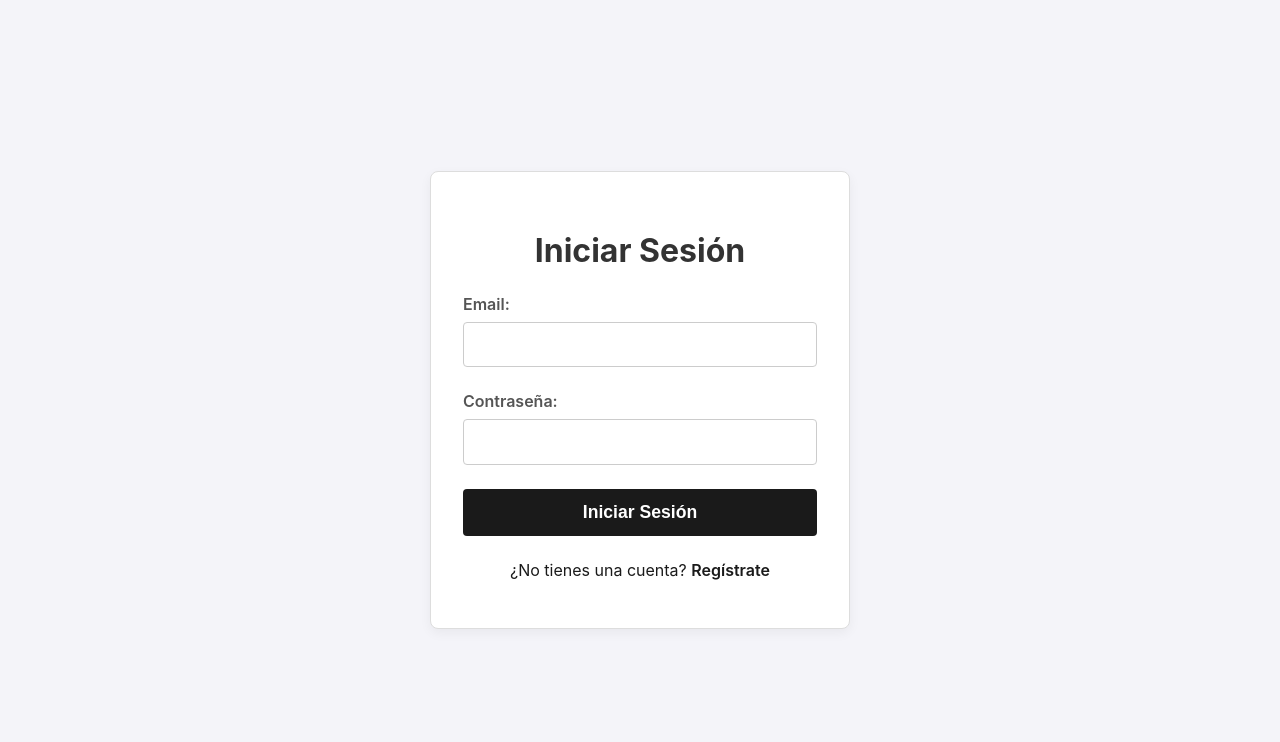
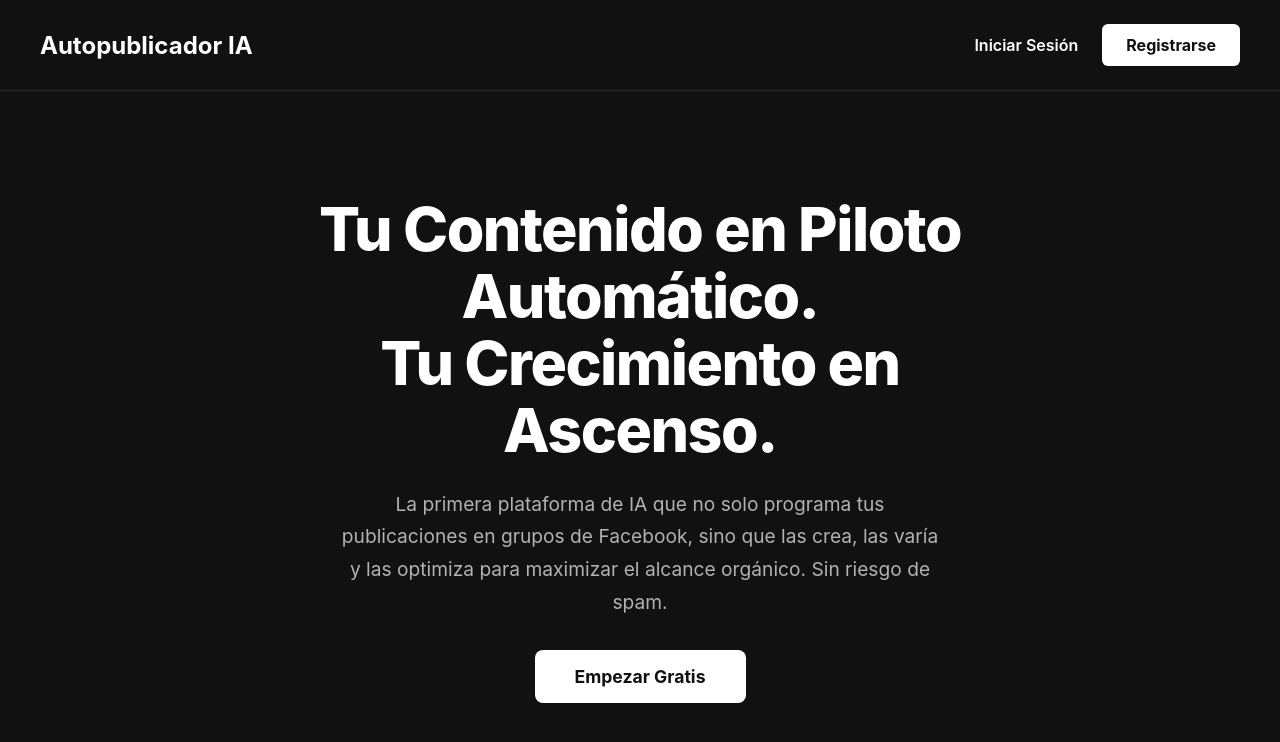
Before and after one commit to lautaromclaren/autopublicador-IA, a React (Vite) app in the folder frontend/: page / in a window 1280 px wide. Before the commit this address led to /login. Shown: the top 742 px of the page. Built offline with nearby package versions, Linux system fonts and the light colour scheme.

Commit message:
refactor(app): estabilizar arquitectura de enrutamiento y layout

```diff
--- a/frontend/src/App.jsx
+++ b/frontend/src/App.jsx
@@ -1,5 +1,6 @@
 // src/App.jsx
 
+import { useState } from 'react';
 import Header from './components/Header.jsx';
 import GeneratorForm from './components/GeneratorForm.jsx';
 import TargetGroups from './components/TargetGroups.jsx';
@@ -8,21 +9,21 @@ import './App.css';
 
 function App() {
   const { user } = useAuth();
+  const [selectedSet, setSelectedSet] = useState(null);
 
   return (
     <div>
       <Header />
-
       <main className="main-container">
         <h1>Bienvenido al Panel, {user ? user.email : 'Usuario'}!</h1>
         <p>Desde aquí podrás gestionar y automatizar todo tu contenido.</p>
 
         <div className="dashboard-layout" style={{ marginTop: '2rem' }}>
           <div className="generator-column">
-            <GeneratorForm />
+            <GeneratorForm selectedSet={selectedSet} />
           </div>
           <div className="groups-column">
-            <TargetGroups />
+            <TargetGroups onSetSelect={setSelectedSet} />
           </div>
         </div>
       </main>
--- a/frontend/src/components/Header.jsx
+++ b/frontend/src/components/Header.jsx
@@ -1,8 +1,8 @@
-// src/components/Header.jsx
+// src/components/Header.jsx - VERSIÓN FINAL Y SIMPLIFICADA
 
 import { Link, useNavigate } from 'react-router-dom';
 import { useAuth } from '../context/AuthContext';
-import './Header.css'; // Importamos el CSS
+import './Header.css';
 
 function Header() {
   const { isAuthenticated, logout, user } = useAuth();
@@ -10,13 +10,14 @@ function Header() {
 
   const handleLogout = () => {
     logout();
-    navigate('/login');
+    navigate('/login'); // Al cerrar sesión, siempre vamos al login
   };
 
   return (
     <header className="header">
       <div className="header-title">
-        <Link to="/">
+        {/* El logo SIEMPRE apunta al Dashboard si estás logueado. */}
+        <Link to="/dashboard">
           <h2>Autopublicador IA</h2>
         </Link>
       </div>
@@ -25,15 +26,17 @@ function Header() {
         {isAuthenticated ? (
           <>
             {user && <span>Hola, {user.email}</span>}
-            <Link to="/">Dashboard</Link>
+            <Link to="/dashboard">Dashboard</Link>
             <Link to="/history">Historial</Link>
-            <Link to="/connections">Conexiones</Link> {/* <-- ¡ENLACE AÑADIDO! */}
+            <Link to="/connections">Conexiones</Link>
             <button onClick={handleLogout}>
               Cerrar Sesión
             </button>
           </>
         ) : (
           <>
+            {/* ESTA PARTE NUNCA DEBERÍA MOSTRARSE SI EL HEADER SOLO ESTÁ EN LAS RUTAS PROTEGIDAS,
+                PERO LO DEJAMOS POR SEGURIDAD Y PARA LA LANDING PAGE SI DECIDIMOS CAMBIAR DE NUEVO. */}
             <Link to="/login">Iniciar Sesión</Link>
             <Link to="/register">Registrarse</Link>
           </>
--- a/frontend/src/main.jsx
+++ b/frontend/src/main.jsx
@@ -1,42 +1,33 @@
-// src/main.jsx - VERSIÓN FINAL CON CONEXIONES
-
 import React from 'react';
 import ReactDOM from 'react-dom/client';
-import { createBrowserRouter, RouterProvider } from 'react-router-dom';
-
+import { BrowserRouter, Routes, Route } from 'react-router-dom';
 import { AuthProvider } from './context/AuthContext.jsx';
 import ProtectedRoute from './routes/ProtectedRoute.jsx';
-
 import App from './App.jsx';
 import LoginPage from './pages/LoginPage.jsx';
 import RegisterPage from './pages/RegisterPage.jsx';
 import HistoryPage from './pages/HistoryPage.jsx';
-import ConnectionsPage from './pages/ConnectionsPage.jsx'; // <-- 1. IMPORTAMOS LA NUEVA PÁGINA
-
-const router = createBrowserRouter([
-  {
-    path: "/",
-    element: <ProtectedRoute />,
-    children: [
-      { path: "/", element: <App /> },
-      { path: "/history", element: <HistoryPage /> },
-      { path: "/connections", element: <ConnectionsPage /> } // <-- 2. AÑADIMOS LA NUEVA RUTA PROTEGIDA
-    ]
-  },
-  {
-    path: "/login",
-    element: <LoginPage />,
-  },
-  {
-    path: "/register",
-    element: <RegisterPage />,
-  },
-]);
+import ConnectionsPage from './pages/ConnectionsPage.jsx';
+import LandingPage from './pages/LandingPage.jsx';
 
 ReactDOM.createRoot(document.getElementById('root')).render(
   <React.StrictMode>
-    <AuthProvider>
-      <RouterProvider router={router} />
-    </AuthProvider>
-  </React.StrictMode>,
-);
+    <BrowserRouter>
+      <AuthProvider>
+        <Routes>
+          {/* Rutas Públicas */}
+          <Route path="/" element={<LandingPage />} />
+          <Route path="/login" element={<LoginPage />} />
+          <Route path="/register" element={<RegisterPage />} />
+
+          {/* Rutas Protegidas */}
+          <Route element={<ProtectedRoute />}>
+            <Route path="/dashboard" element={<App />} />
+            <Route path="/history" element={<HistoryPage />} />
+            <Route path="/connections" element={<ConnectionsPage />} />
+          </Route>
+        </Routes>
+      </AuthProvider>
+    </BrowserRouter>
+  </React.StrictMode>
+)
--- a/frontend/src/pages/HistoryPage.jsx
+++ b/frontend/src/pages/HistoryPage.jsx
@@ -1,9 +1,9 @@
 // src/pages/HistoryPage.jsx
 
 import { useState, useEffect } from 'react';
+import Header from '../components/Header';
 import { apiClient } from '../context/AuthContext';
-import Header from '../components/Header';
-import '../App.css'; // Importamos los mismos estilos globales
+import '../App.css';
 
 function HistoryPage() {
   const [history, setHistory] = useState([]);
@@ -22,7 +22,6 @@ function HistoryPage() {
         setIsLoading(false);
       }
     };
-
     fetchHistory();
   }, []);
 
@@ -41,7 +40,7 @@ function HistoryPage() {
 
         <div style={{ marginTop: '2rem' }}>
           {history.map((item) => (
-            <div key={item._id} style={{ border: '1px solid #ccc', borderRadius: '8px', padding: '1.5rem', marginBottom: '1.5rem' }}>
+            <div key={item._id} style={{ border: '1px solid #ccc', borderRadius: '8px', padding: '1.5rem', marginBottom: '1.5rem', background: '#fff' }}>
               <p style={{ fontSize: '0.9rem', color: '#666' }}>
                 <strong>Fecha:</strong> {new Date(item.createdAt).toLocaleString()}
               </p>
--- /dev/null
+++ b/frontend/src/pages/LandingPage.css
@@ -0,0 +1,126 @@
+/* src/pages/LandingPage.css */
+
+.landing-page-container {
+  min-height: 100vh;
+  background: #111; /* Un negro más profundo */
+  color: #fff;
+  font-family: -apple-system, BlinkMacSystemFont, 'Segoe UI', Roboto, Helvetica, Arial, sans-serif;
+}
+
+.landing-header {
+  padding: 1.5rem 2rem;
+  border-bottom: 1px solid rgba(255, 255, 255, 0.1);
+}
+
+.landing-header-content {
+  max-width: 1200px;
+  margin: 0 auto;
+  display: flex;
+  justify-content: space-between;
+  align-items: center;
+}
+
+.landing-logo h2 {
+  margin: 0;
+  font-size: 1.5rem;
+}
+
+.landing-nav {
+  display: flex;
+  align-items: center;
+  gap: 1.5rem;
+}
+
+.nav-link {
+  color: #fff;
+  text-decoration: none;
+  font-weight: 600;
+  transition: color 0.2s ease;
+}
+
+.nav-link:hover {
+  color: #aaa;
+}
+
+.nav-button {
+  background-color: #fff;
+  color: #111;
+  padding: 0.7rem 1.5rem;
+  border-radius: 6px;
+  text-decoration: none;
+  font-weight: 700;
+  transition: all 0.2s ease;
+}
+
+.nav-button:hover {
+  background-color: #eee;
+  transform: translateY(-2px);
+}
+
+.hero-section {
+  display: flex;
+  align-items: center;
+  justify-content: center;
+  text-align: center;
+  padding: 4rem 2rem;
+}
+
+.hero-content {
+  max-width: 750px;
+}
+
+.hero-title {
+  font-size: 3.8rem;
+  font-weight: 800;
+  line-height: 1.1;
+  margin-bottom: 1.5rem;
+  letter-spacing: -1.5px;
+}
+
+.hero-subtitle {
+  font-size: 1.2rem;
+  max-width: 600px;
+  margin: 0 auto 3rem auto;
+  color: #b2b2b2;
+  line-height: 1.7;
+}
+
+.hero-cta .cta-button.primary {
+  background-color: #fff;
+  color: #111;
+  padding: 1rem 2.5rem;
+  border-radius: 8px;
+  font-size: 1.1rem;
+  font-weight: 700;
+  text-decoration: none;
+  transition: all 0.2s ease;
+}
+
+.hero-cta .cta-button.primary:hover {
+  background-color: #eee;
+  transform: translateY(-3px);
+  box-shadow: 0 10px 20px rgba(0,0,0,0.1);
+}
+
+
+/* Responsive Design */
+@media (max-width: 768px) {
+  .landing-header {
+    padding: 1rem;
+  }
+  .landing-nav {
+    gap: 1rem;
+  }
+  .nav-button {
+    padding: 0.5rem 1rem;
+  }
+  .hero-section {
+    padding: 2rem 1rem;
+  }
+  .hero-title {
+    font-size: 2.5rem;
+  }
+  .hero-subtitle {
+    font-size: 1rem;
+  }
+}
--- /dev/null
+++ b/frontend/src/pages/LandingPage.jsx
@@ -0,0 +1,46 @@
+// src/pages/LandingPage.jsx
+
+import { Link } from 'react-router-dom';
+import './LandingPage.css';
+
+// Componente Header específico para la Landing Page
+const LandingHeader = () => (
+  <header className="landing-header">
+    <div className="landing-header-content">
+      <div className="landing-logo">
+        <h2>Autopublicador IA</h2>
+      </div>
+      <nav className="landing-nav">
+        <Link to="/login" className="nav-link">Iniciar Sesión</Link>
+        <Link to="/register" className="nav-button">Registrarse</Link>
+      </nav>
+    </div>
+  </header>
+);
+
+function LandingPage() {
+  return (
+    <div className="landing-page-container">
+      <LandingHeader />
+      <main className="hero-section">
+        <div className="hero-content">
+          <h1 className="hero-title">
+            Tu Contenido en Piloto Automático.
+            <br />
+            Tu Crecimiento en Ascenso.
+          </h1>
+          <p className="hero-subtitle">
+            La primera plataforma de IA que no solo programa tus publicaciones en grupos de Facebook, sino que las crea, las varía y las optimiza para maximizar el alcance orgánico. Sin riesgo de spam.
+          </p>
+          <div className="hero-cta">
+            <Link to="/register" className="cta-button primary">
+              Empezar Gratis
+            </Link>
+          </div>
+        </div>
+      </main>
+    </div>
+  );
+}
+
+export default LandingPage;
--- a/frontend/src/pages/LoginPage.jsx
+++ b/frontend/src/pages/LoginPage.jsx
@@ -1,9 +1,7 @@
-// src/pages/LoginPage.jsx
-
  import { useState } from 'react';
     import { useNavigate, Link } from 'react-router-dom';
     import { useAuth } from '../context/AuthContext';
-import './AuthPages.css'; // <-- 1. IMPORTAMOS NUESTRO CSS
+    import './AuthPages.css';
 
     function LoginPage() {
       const [formData, setFormData] = useState({ email: '', password: '' });
@@ -20,47 +18,26 @@ function LoginPage() {
         setError('');
         try {
           await login(formData.email, formData.password);
-      navigate('/');
+          navigate('/dashboard', { replace: true });
         } catch (err) {
           setError(err.response?.data?.message || 'Error al iniciar sesión.');
-    } finally {
           setIsLoading(false);
         }
       };
 
       return (
-    // 2. APLICAMOS LAS NUEVAS CLASES CSS
         <div className="auth-container">
           <div className="auth-form-wrapper">
             <h2>Iniciar Sesión</h2>
             <form onSubmit={handleSubmit}>
-          <div className="form-group">
-            <label htmlFor="email">Email:</label>
-            <input
-              type="email" id="email" value={formData.email}
-              onChange={handleChange} required
-            />
-          </div>
-          <div className="form-group">
-            <label htmlFor="password">Contraseña:</label>
-            <input
-              type="password" id="password" value={formData.password}
-              onChange={handleChange} required
-            />
-          </div>
-
+              <div className="form-group"><label htmlFor="email">Email:</label><input type="email" id="email" value={formData.email} onChange={handleChange} required /></div>
+              <div className="form-group"><label htmlFor="password">Contraseña:</label><input type="password" id="password" value={formData.password} onChange={handleChange} required /></div>
               {error && <p className="error-message">{error}</p>}
-
-          <button type="submit" disabled={isLoading} className="auth-button">
-            {isLoading ? 'Iniciando...' : 'Iniciar Sesión'}
-          </button>
+              <button type="submit" disabled={isLoading} className="auth-button">{isLoading ? 'Iniciando...' : 'Iniciar Sesión'}</button>
             </form>
-        <p className="auth-link">
-          ¿No tienes una cuenta? <Link to="/register">Regístrate</Link>
-        </p>
+            <p className="auth-link">¿No tienes cuenta? <Link to="/register">Regístrate</Link></p>
           </div>
         </div>
       );
     }
-
 export default LoginPage;
```
Also changed, not shown: frontend/src/pages/ConnectionsPage.jsx (+32 -42 lines), frontend/src/routes/DashboardLayout.jsx (added, +16 -0 lines). Lines whose indentation alone changed are shown as unchanged.
